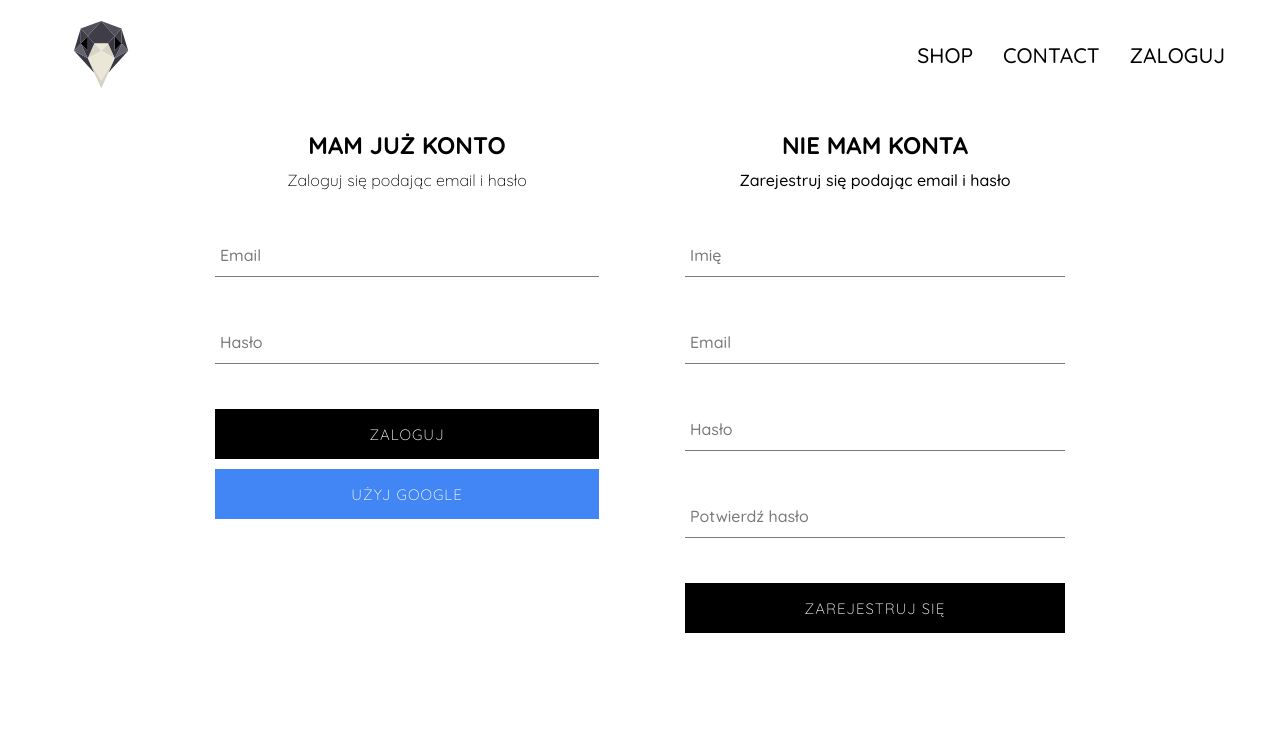
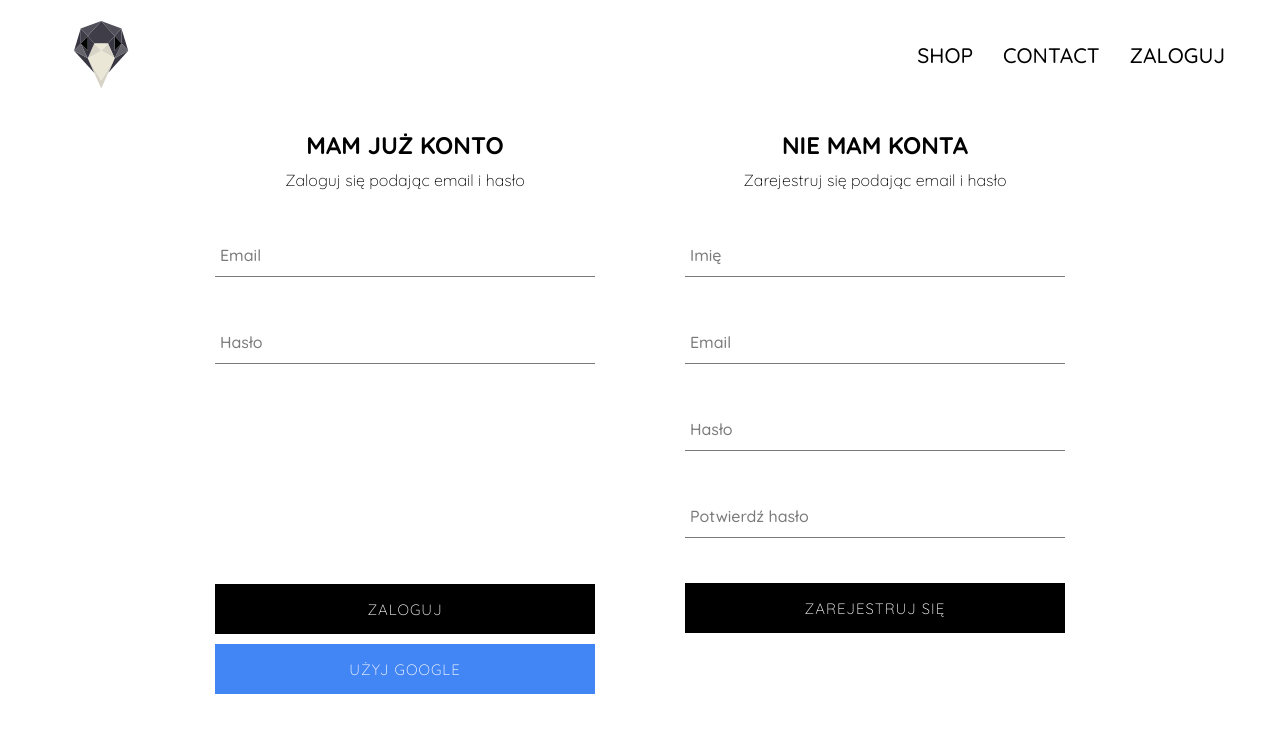
Before and after one commit to Elldrigar/Games-shop, a React (Create React App) app: page /signin in a window 1280 px wide. Shown: the top 732 px of the page. Built offline with nearby package versions, Linux system fonts and the light colour scheme; no server answers.

Commit message:
Add sign up component

```diff
--- a/src/components/sign-in/sign-in.jsx
+++ b/src/components/sign-in/sign-in.jsx
@@ -2,7 +2,7 @@ import React from 'react';
 import './sign-in.scss';
 import FormInput from '../form-input/form-input';
 import CustomButton from '../custom-button/custom-button';
-import { signInWithGoogle } from '../../firebase/firebase.utils';
+import { auth, signInWithGoogle } from '../../firebase/firebase.utils';
 
 class SignIn extends React.Component {
   constructor(props) {
@@ -14,9 +14,17 @@ class SignIn extends React.Component {
     };
   }
 
-  handleSubmit = (event) => {
+  handleSubmit = async (event) => {
     event.preventDefault();
-    this.setState({ email: '', password: '' });
+
+    const { email, password } = this.state;
+
+    try {
+      await auth.signInWithEmailAndPassword(email, password);
+      this.setState({ email: '', password: '' });
+    } catch (err) {
+      console.error(err);
+    }
   };
   handleChange = (event) => {
     const { value, name } = event.target;
@@ -48,7 +56,9 @@ class SignIn extends React.Component {
           />
           <div className='buttons-container'>
             <CustomButton type='submit'> Zaloguj</CustomButton>
-            <CustomButton onClick={signInWithGoogle} isGoogleSignIn>Użyj Google</CustomButton>
+            <CustomButton type='button' onClick={signInWithGoogle} isGoogleSignIn>
+              Użyj Google
+            </CustomButton>
           </div>
         </form>
       </div>
--- a/src/components/sign-in/sign-in.scss
+++ b/src/components/sign-in/sign-in.scss
@@ -1,5 +1,5 @@
 .sign-in {
-  width: 30vw;
+  width: 380px;
   display: flex;
   flex-direction: column;
   align-items: center;
@@ -14,8 +14,8 @@
 }
 .buttons-container {
   width: 100%;
+  height: 87%;
   display: flex;
   flex-direction: column;
-  align-items: center;
-  justify-content: center;
+  justify-content: flex-end;
 }
--- a/src/components/sign-up/sign-up.jsx
+++ b/src/components/sign-up/sign-up.jsx
@@ -51,7 +51,7 @@ class SignUp extends React.Component {
     return (
       <div className='sign-up'>
         <h2 className='title'>Nie mam konta</h2>
-        <span className='subbtitle'>Zarejestruj się podając email i hasło</span>
+        <span className='subtitle'>Zarejestruj się podając email i hasło</span>
         <form onSubmit={this.handleSubmit}>
           <FormInput
             type='text'
@@ -85,7 +85,9 @@ class SignUp extends React.Component {
             label='Potwierdź hasło'
             required
           />
-          <CustomButton type='submit'>Zarejestruj się</CustomButton>
+          <div className='buttons-container2'>
+            <CustomButton type='submit'>Zarejestruj się</CustomButton>
+          </div>
         </form>
       </div>
     );
--- a/src/components/sign-up/sign-up.scss
+++ b/src/components/sign-up/sign-up.scss
@@ -12,3 +12,9 @@
     font-weight: 100;
   }
 }
+.buttons-container2 {
+  width: 100%;
+  display: flex;
+  flex-direction: column;
+  justify-content: space-between;
+}
```
